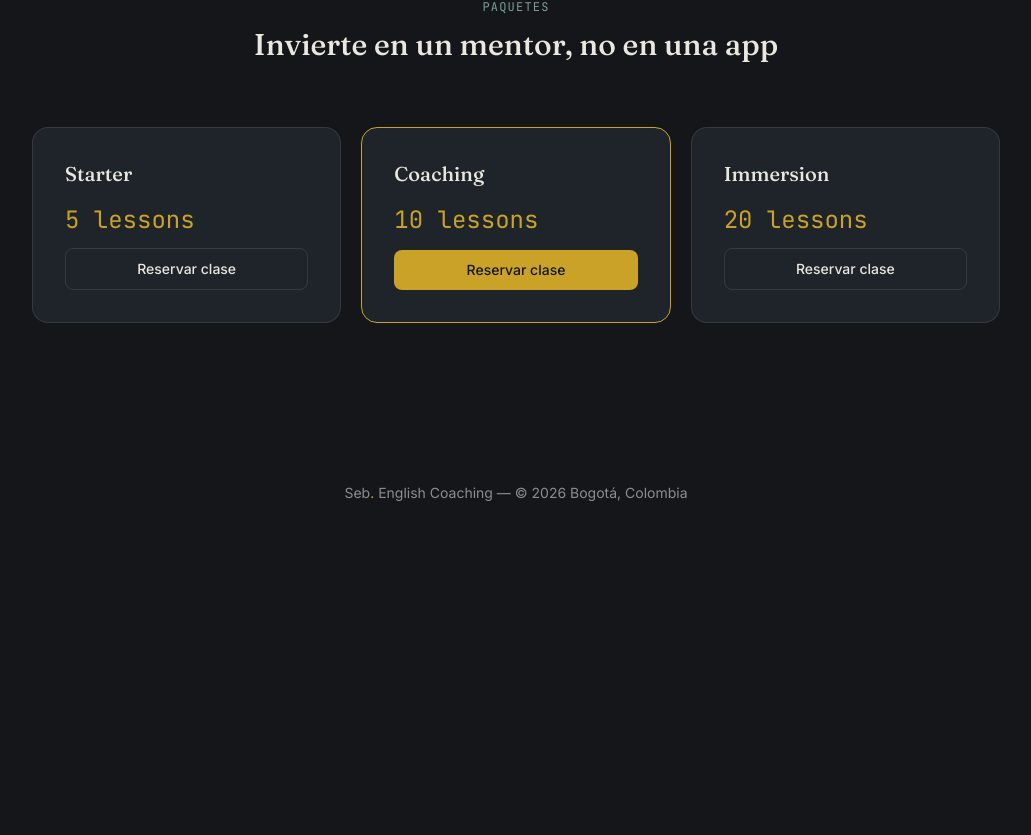
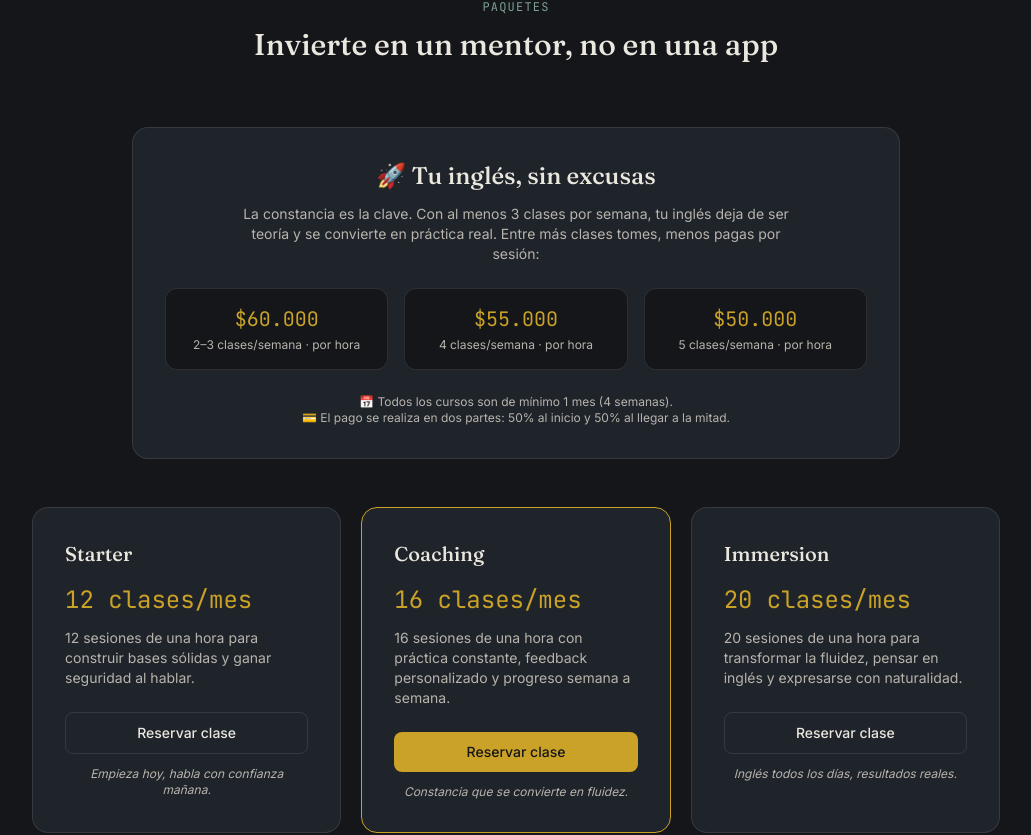
Before and after one commit to SebGom1983/coaching-platform, a Next.js app: page / in a window 1280 px wide. Shown: the part 1240-2075 px from the top of the page, without its empty margins (124-1155 px from the left). Before the commit the page ends 1791 px from the top, so only its background shows below. Built offline with nearby package versions, Linux system fonts and the light colour scheme; no server answers.

Commit message:
Update pricing page copy and add Bre-B payment info to student portal

```diff
--- a/app/page.tsx
+++ b/app/page.tsx
@@ -103,11 +103,60 @@ export default function Home() {
             </span>
             <h2 className="font-serif text-3xl">{t("pricingTitle")}</h2>
           </div>
+
+          {/* Intro block: rate-by-frequency explanation + payment terms */}
+          <div className="bg-card border border-white/10 rounded-2xl p-8 mb-12 max-w-3xl mx-auto text-center">
+            <h3 className="font-serif text-2xl mb-3">🚀 Tu inglés, sin excusas</h3>
+            <p className="text-chalkDim text-sm mb-6 max-w-xl mx-auto">
+              La constancia es la clave. Con al menos 3 clases por semana, tu inglés deja de ser
+              teoría y se convierte en práctica real. Entre más clases tomes, menos pagas por sesión:
+            </p>
+            <div className="grid sm:grid-cols-3 gap-4 mb-6">
+              <div className="bg-ink border border-white/10 rounded-xl p-4">
+                <div className="font-mono text-xl text-gold mb-1">$60.000</div>
+                <div className="text-chalkDim text-xs">2–3 clases/semana · por hora</div>
+              </div>
+              <div className="bg-ink border border-white/10 rounded-xl p-4">
+                <div className="font-mono text-xl text-gold mb-1">$55.000</div>
+                <div className="text-chalkDim text-xs">4 clases/semana · por hora</div>
+              </div>
+              <div className="bg-ink border border-white/10 rounded-xl p-4">
+                <div className="font-mono text-xl text-gold mb-1">$50.000</div>
+                <div className="text-chalkDim text-xs">5 clases/semana · por hora</div>
+              </div>
+            </div>
+            <p className="text-chalkDim text-xs">📅 Todos los cursos son de mínimo 1 mes (4 semanas).</p>
+            <p className="text-chalkDim text-xs">
+              💳 El pago se realiza en dos partes: 50% al inicio y 50% al llegar a la mitad.
+            </p>
+          </div>
+
           <div className="grid md:grid-cols-3 gap-5">
             {[
-              { name: "Starter", lessons: 5, featured: false },
-              { name: "Coaching", lessons: 10, featured: true },
-              { name: "Immersion", lessons: 20, featured: false },
+              {
+                name: "Starter",
+                lessons: 12,
+                tagline: "Empieza hoy, habla con confianza mañana.",
+                description:
+                  "12 sesiones de una hora para construir bases sólidas y ganar seguridad al hablar.",
+                featured: false,
+              },
+              {
+                name: "Coaching",
+                lessons: 16,
+                tagline: "Constancia que se convierte en fluidez.",
+                description:
+                  "16 sesiones de una hora con práctica constante, feedback personalizado y progreso semana a semana.",
+                featured: true,
+              },
+              {
+                name: "Immersion",
+                lessons: 20,
+                tagline: "Inglés todos los días, resultados reales.",
+                description:
+                  "20 sesiones de una hora para transformar la fluidez, pensar en inglés y expresarse con naturalidad.",
+                featured: false,
+              },
             ].map((p) => (
               <div
                 key={p.name}
@@ -116,20 +165,23 @@ export default function Home() {
                 }`}
               >
                 <h4 className="font-serif text-xl mb-1">{p.name}</h4>
-                <div className="font-mono text-2xl text-gold my-3">{p.lessons} lessons</div>
+                <div className="font-mono text-2xl text-gold my-3">{p.lessons} clases/mes</div>
+                <p className="text-chalkDim text-sm mb-6">{p.description}</p>
                 <a
                   href="/login"
-                  className={`mt-auto text-sm font-medium px-5 py-2.5 rounded-lg text-center ${
+                  className={`text-sm font-medium px-5 py-2.5 rounded-lg text-center ${
                     p.featured ? "bg-gold text-ink" : "border border-white/10"
                   }`}
                 >
                   {t("bookLesson")}
                 </a>
+                <p className="text-chalkDim text-xs text-center mt-3 italic">{p.tagline}</p>
               </div>
             ))}
           </div>
         </div>
       </section>
+
 
       <footer className="py-12 text-center text-muted text-sm">
         Seb<span className="text-gold">.</span> English Coaching — © 2026 Bogotá, Colombia
--- a/app/portal/page.tsx
+++ b/app/portal/page.tsx
@@ -16,6 +16,7 @@ export default function Portal() {
   const [classes, setClasses] = useState<ClassSession[]>([]);
   const [loadingData, setLoadingData] = useState(true);
   const [copied, setCopied] = useState(false);
+  const [copiedKey, setCopiedKey] = useState<string | null>(null);
 
   // Redirect to login if not authenticated
   useEffect(() => {
@@ -146,6 +147,45 @@ export default function Portal() {
           </div>
         </div>
 
+        <div className="bg-card border border-white/10 rounded-xl p-5 mb-9">
+          <p className="text-sm mb-3">💳 Cómo pagar (Bre-B)</p>
+          <p className="text-chalkDim text-xs mb-4">
+            Transfiere directo desde tu app del banco usando Bre-B — busca "Bre-B" o "Llaves" y paga
+            a cualquiera de estas dos llaves. Después de pagar, envíame el comprobante por WhatsApp.
+          </p>
+          <div className="flex flex-col gap-2">
+            {[
+              { bank: "Bancolombia", key: "80815929", preferred: true },
+              { bank: "Nu", key: "@ZAZ929", preferred: false },
+            ].map((opt) => (
+              <div
+                key={opt.bank}
+                className="flex items-center justify-between gap-3 bg-ink border border-white/10 rounded-lg px-3 py-2.5"
+              >
+                <div>
+                  <span className="text-sm font-medium">{opt.bank}</span>
+                  {opt.preferred && (
+                    <span className="ml-2 font-mono text-[10px] text-gold bg-gold/15 px-2 py-0.5 rounded-full">
+                      PREFERIDA
+                    </span>
+                  )}
+                  <p className="font-mono text-xs text-chalkDim">{opt.key}</p>
+                </div>
+                <button
+                  onClick={() => {
+                    navigator.clipboard.writeText(opt.key);
+                    setCopiedKey(opt.bank);
+                    setTimeout(() => setCopiedKey(null), 2000);
+                  }}
+                  className="bg-gold/15 text-gold text-xs font-medium px-3 py-1.5 rounded-lg shrink-0"
+                >
+                  {copiedKey === opt.bank ? "¡Copiado!" : "Copiar"}
+                </button>
+              </div>
+            ))}
+          </div>
+        </div>
+
         <h2 className="font-serif text-lg mb-4">{t("homework")}</h2>
         {homework.length === 0 ? (
           <p className="text-chalkDim text-sm mb-9">{t("noHomework")}</p>
```
